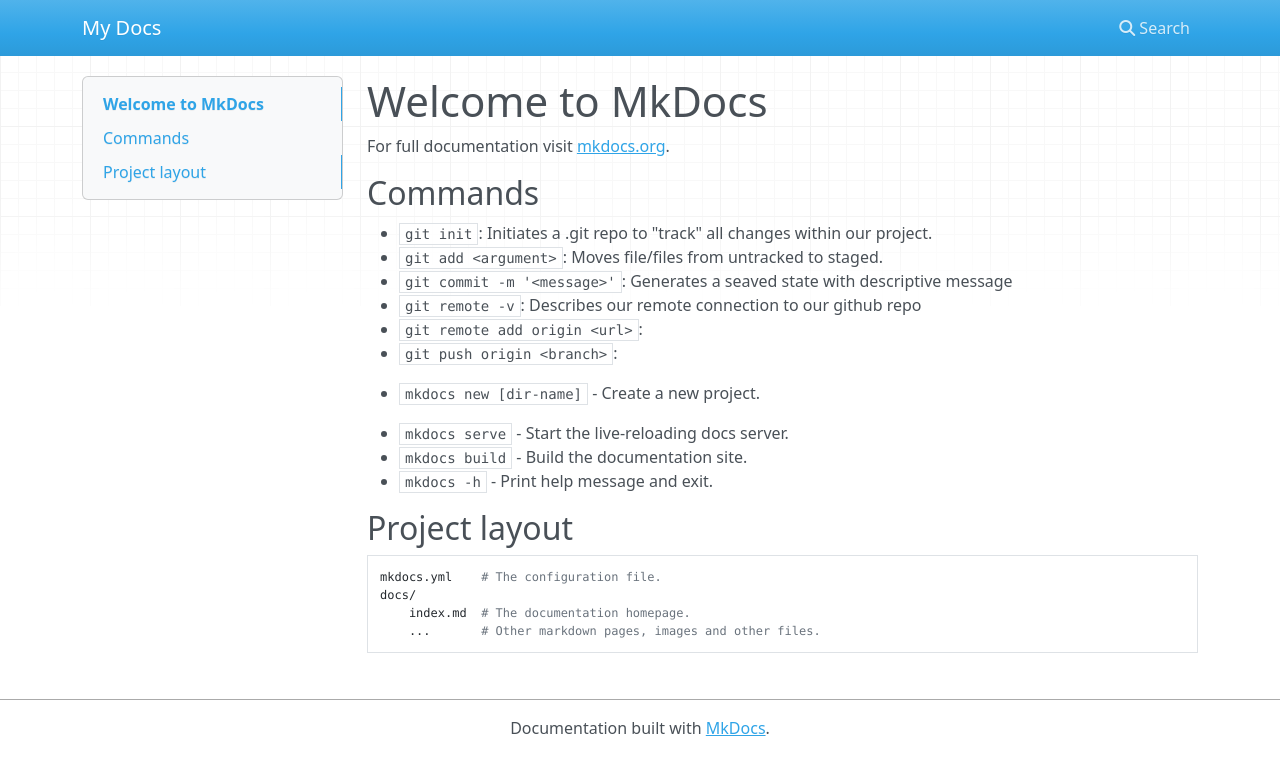
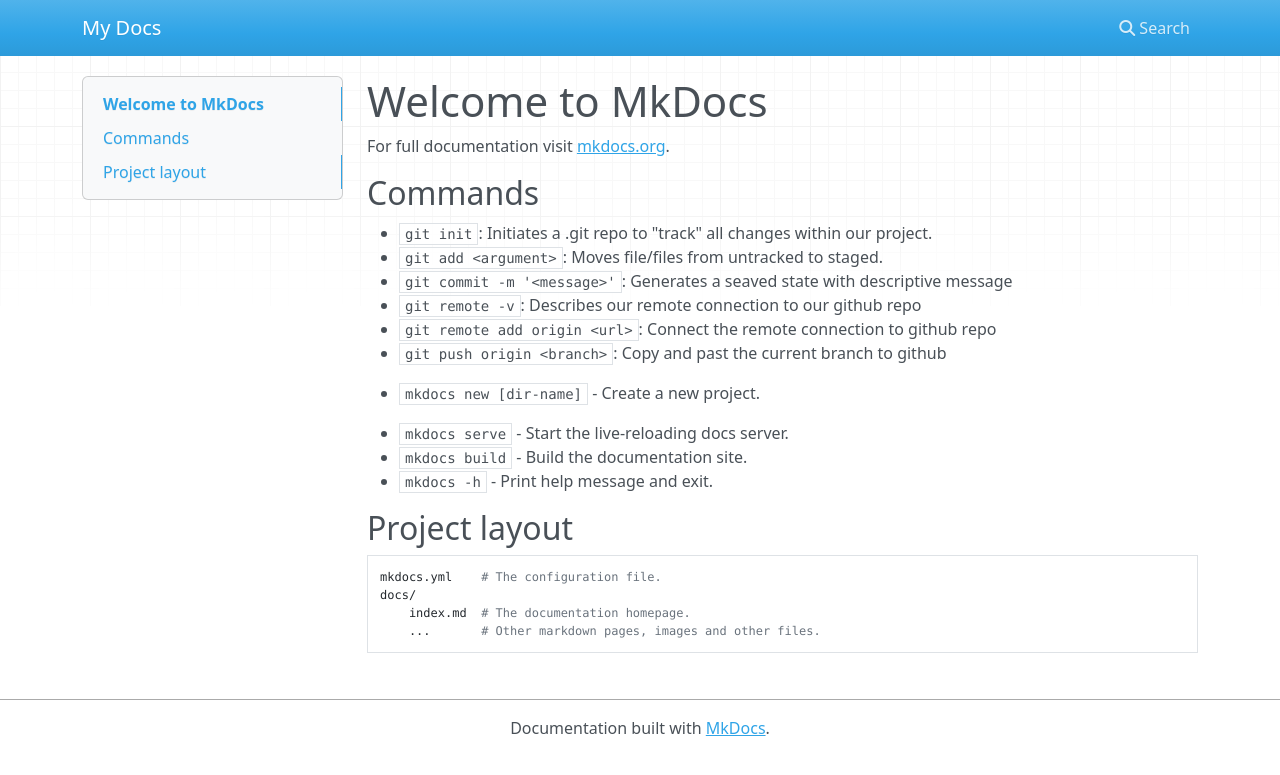
Before and after one commit to Albertg89/getting-git, an MkDocs documentation site: the page built from docs/index.md, in a window 1280 px wide. Shown: the top 775 px of the page. Built offline with MkDocs 1.6.1, drawn with Linux system fonts in a browser that asks for light colours; nearby versions of some CDN libraries.

```diff
--- a/docs/index.md
+++ b/docs/index.md
@@ -8,8 +8,8 @@ For full documentation visit [mkdocs.org](https://www.mkdocs.org).
 - `git add <argument>`: Moves file/files from untracked to staged.
 - `git commit -m '<message>'`: Generates a seaved state with descriptive message
 - `git remote -v`: Describes our remote connection to our github repo
-- `git remote add origin <url>`:
-- `git push origin <branch>`:
+- `git remote add origin <url>`: Connect the remote connection to github repo
+- `git push origin <branch>`: Copy and past the current branch to github
 
 * `mkdocs new [dir-name]` - Create a new project.
 * `mkdocs serve` - Start the live-reloading docs server.
```
